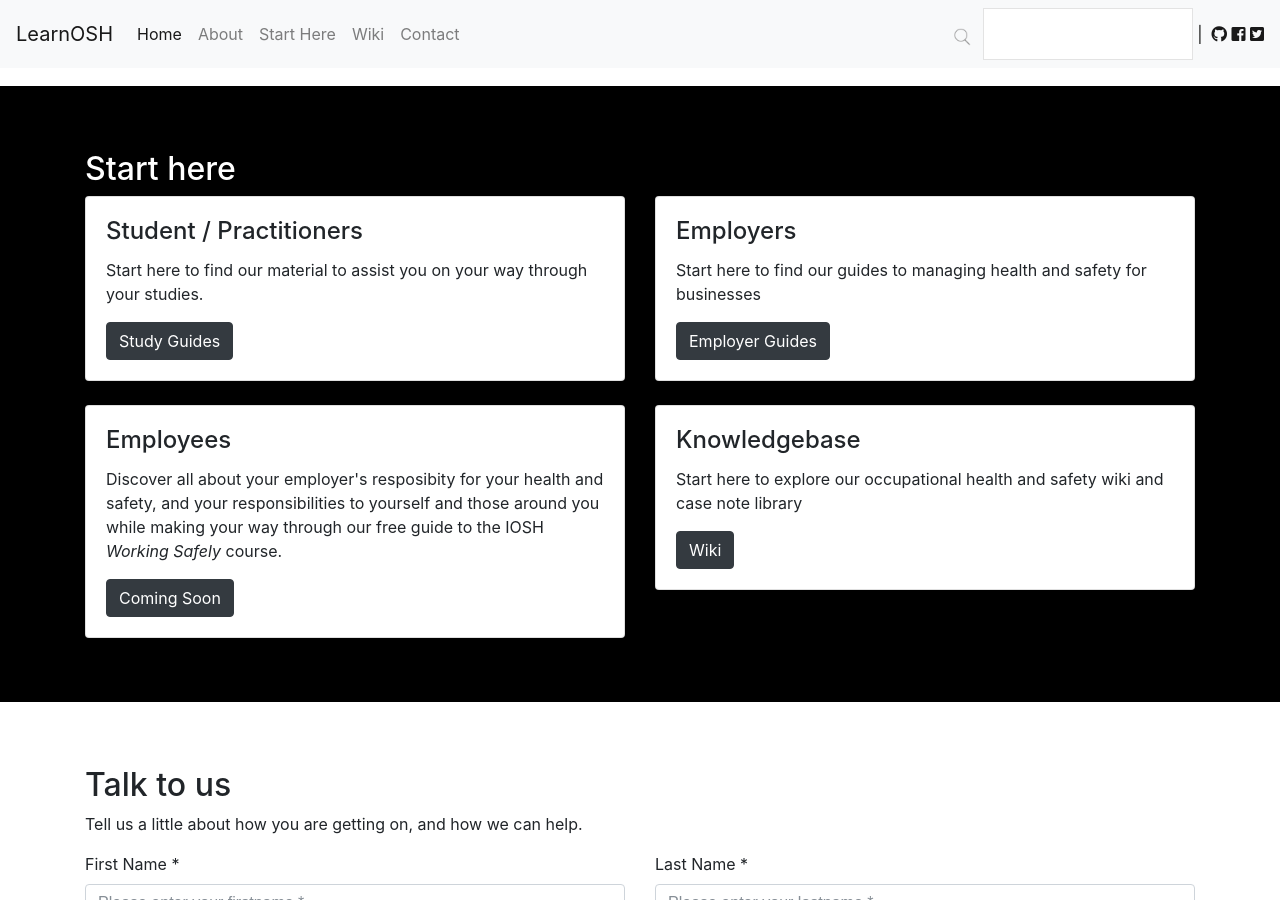
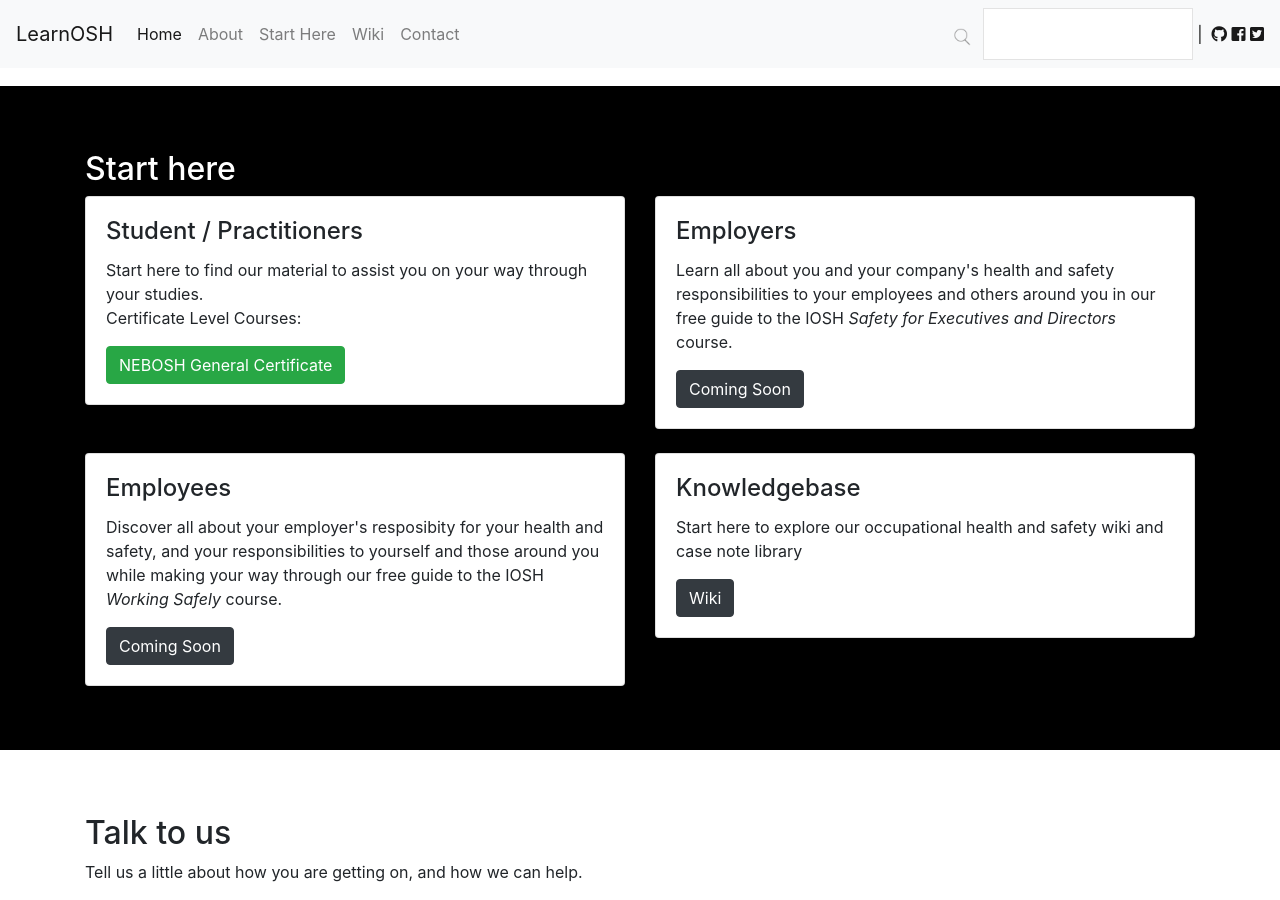
Before and after one commit to lee-perry/learnosh, a Jekyll site: the page built from index.html, in a window 1280 px wide and 900 px high, scrolled down 863 px. Built offline with Jekyll 4.4.1, drawn with Linux system fonts in a browser that asks for light colours; nearby versions of some CDN libraries.

Commit message:
Update front.html

```diff
--- a/_layouts/front.html
+++ b/_layouts/front.html
@@ -59,8 +59,8 @@
     <div class="card">
       <div class="card-body">
         <h4 class="card-title">Student / Practitioners</h4>
-        <p class="card-text">Start here to find our material to assist you on your way through your studies.</p>
-        <a href="#" class="btn btn-dark">Study Guides</a>
+        <p class="card-text">Start here to find our material to assist you on your way through your studies.<br/>Certificate Level Courses:</p>
+        <a href="https://learnosh.co.uk/course/nebosh_national_certificate/" class="btn btn-success">NEBOSH General Certificate</a>
       </div>
     </div>
   </div>
@@ -68,8 +68,8 @@
     <div class="card">
       <div class="card-body">
         <h4 class="card-title">Employers</h4>
-        <p class="card-text">Start here to find our guides to managing health and safety for businesses</p>
-        <a href="#start" class="btn btn-dark">Employer Guides</a>
+        <p class="card-text">Learn all about you and your company's health and safety responsibilities to your employees and others around you in our free guide to the IOSH <em>Safety for Executives and Directors </em> course.</p>
+        <a href="#start" class="btn btn-dark">Coming Soon</a>
       </div>
     </div>
   </div>
```
